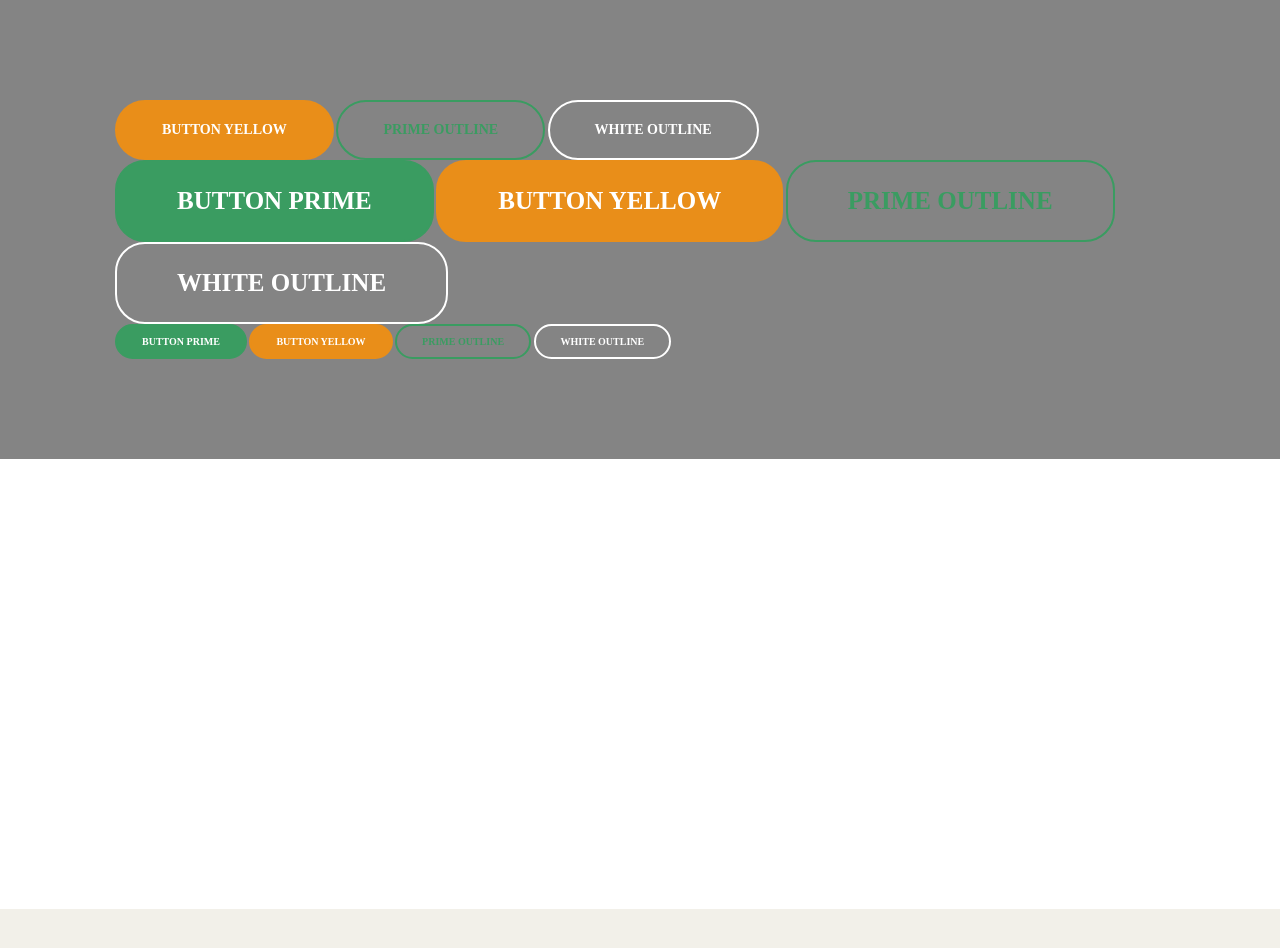
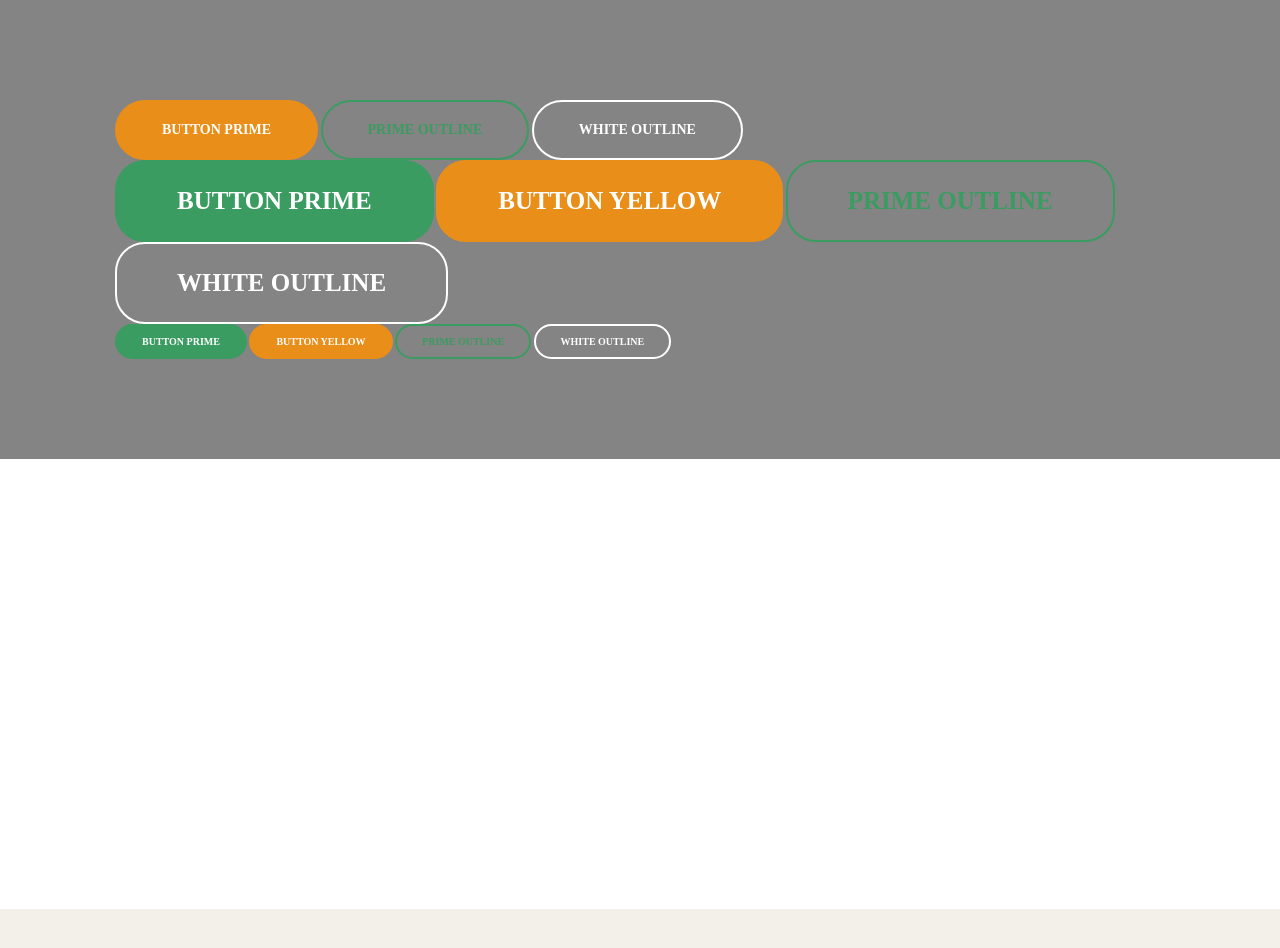
Before and after one commit to mironovpkiev/FED-1, a website: page index.html in a window 1280 px wide. Shown: the top 948 px of the page. Drawn offline with nearby package versions, Linux system fonts and the light colour scheme; files that its build step writes are made by us from their sources.

Commit message:
Update index.html
NewCommit

```diff
--- a/index.html
+++ b/index.html
@@ -9,7 +9,7 @@
 
 <section class="hero">
     <div class="container">
-        <div class="btn btn-third">button yellow</div>
+        <div class="btn btn-third">button prime</div>
         <div class="btn btn-prime-outline">prime outline</div>
         <div class="btn btn-white-outline">white outline</div>
 
```
